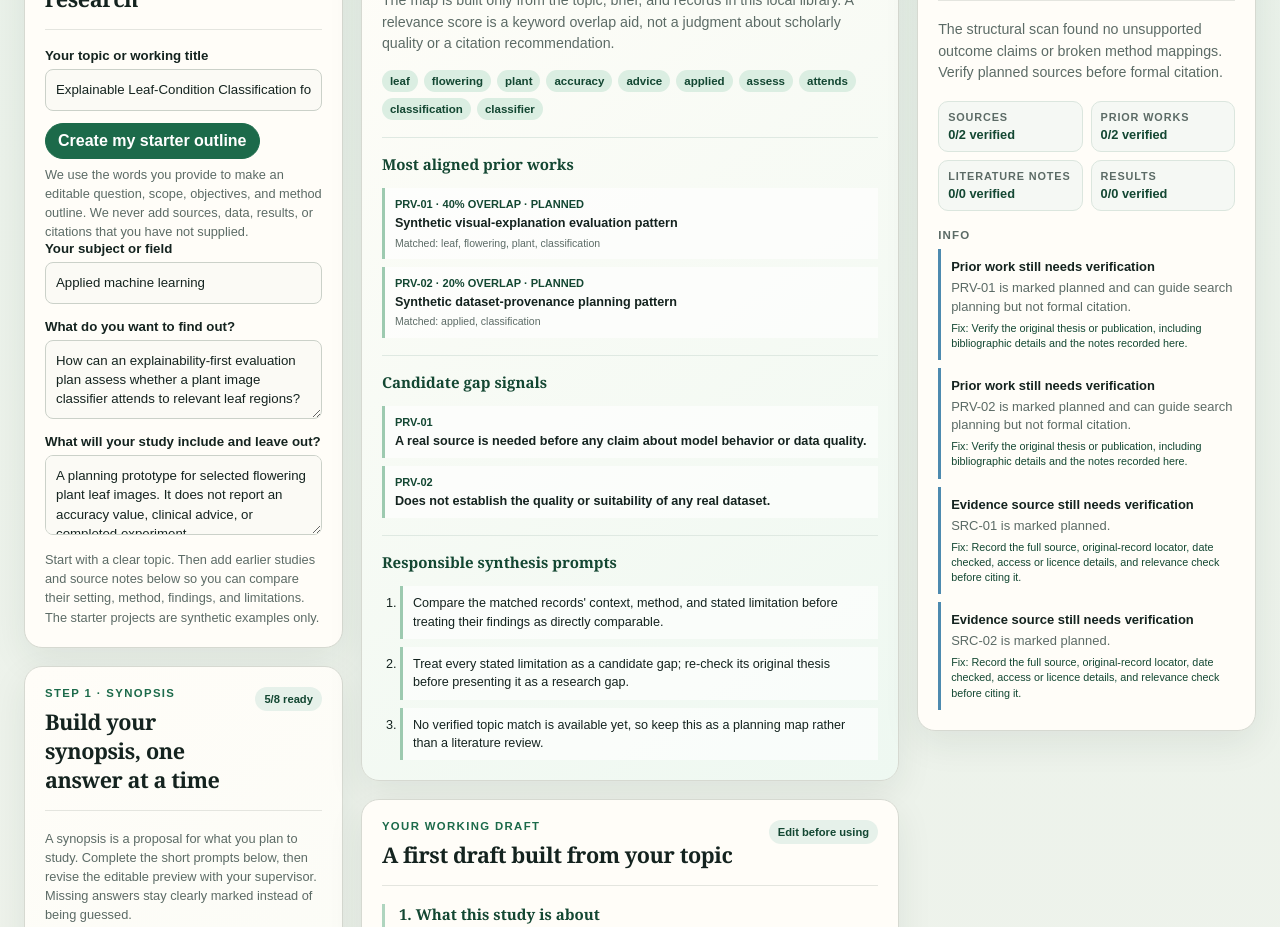
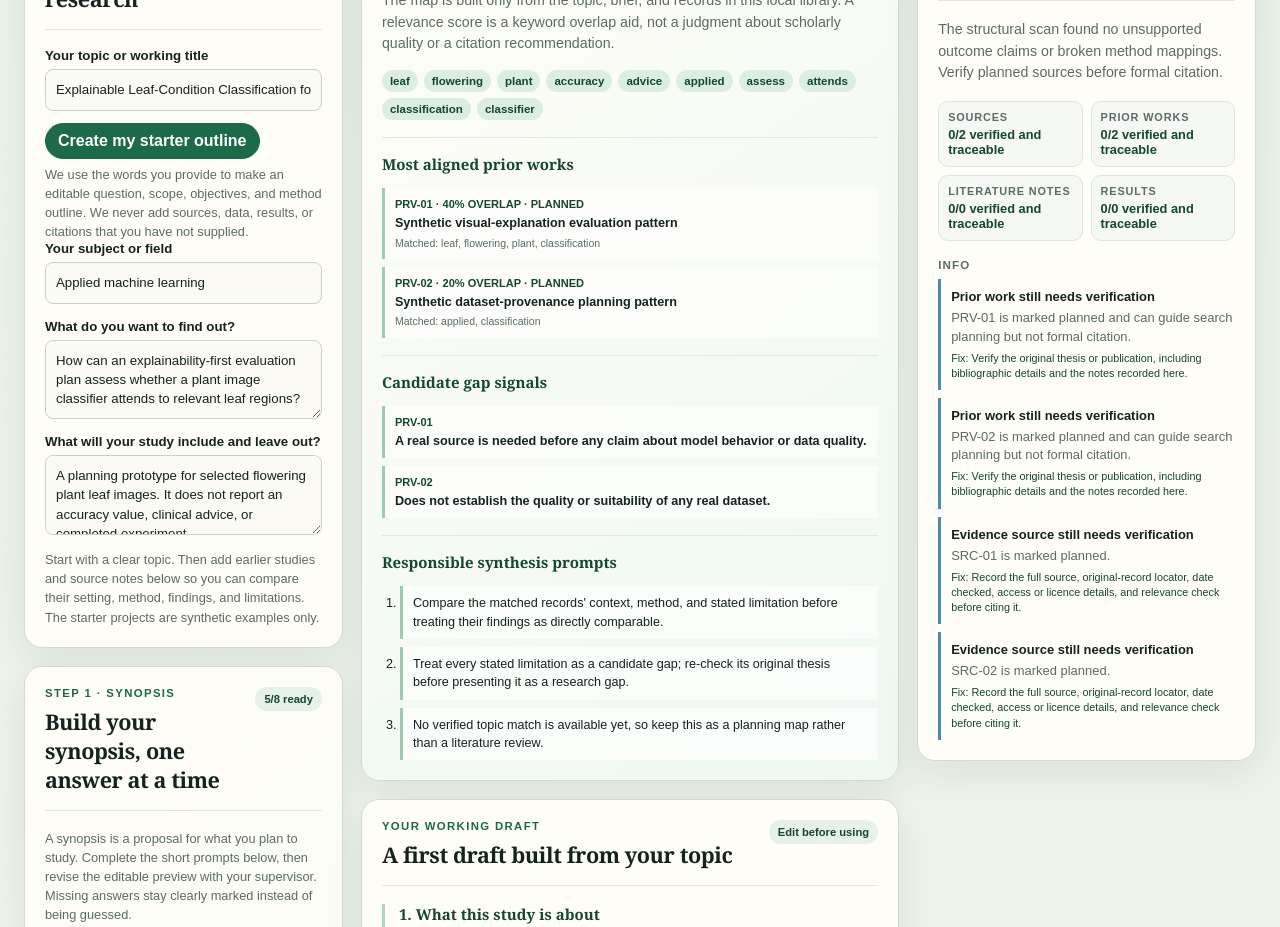
Before and after one commit to d4kash/thesis, a Next.js app: page / in a window 1280 px wide. Shown: the part 1380-2307 px from the top of the page. Built offline with nearby package versions, Linux system fonts and the light colour scheme.

Commit message:
Count only traceable verified evidence

```diff
--- a/components/ReviewPanel.tsx
+++ b/components/ReviewPanel.tsx
@@ -28,19 +28,19 @@ export function ReviewPanel({ review }: ReviewPanelProps) {
       <dl className="review-stats" aria-label="Evidence ledger status">
         <div>
           <dt>Sources</dt>
-          <dd>{review.verifiedSourceCount}/{review.sourceCount} verified</dd>
+          <dd>{review.verifiedSourceCount}/{review.sourceCount} verified and traceable</dd>
         </div>
         <div>
           <dt>Prior works</dt>
-          <dd>{review.verifiedPriorResearchCount}/{review.priorResearchCount} verified</dd>
+          <dd>{review.verifiedPriorResearchCount}/{review.priorResearchCount} verified and traceable</dd>
         </div>
         <div>
           <dt>Literature notes</dt>
-          <dd>{review.verifiedLiteratureNoteCount}/{review.literatureNoteCount} verified</dd>
+          <dd>{review.verifiedLiteratureNoteCount}/{review.literatureNoteCount} verified and traceable</dd>
         </div>
         <div>
           <dt>Results</dt>
-          <dd>{review.verifiedResultCount}/{review.resultCount} verified</dd>
+          <dd>{review.verifiedResultCount}/{review.resultCount} verified and traceable</dd>
         </div>
       </dl>
       <div className="issues">
--- a/lib/quality.ts
+++ b/lib/quality.ts
@@ -389,11 +389,11 @@ export function reviewProject(project: ThesisProject, draft: DraftSection[]): Qu
     score,
     canExportAsDraft: criticalCount === 0,
     sourceCount: project.sources.length,
-    verifiedSourceCount: project.sources.filter((source) => source.status === "verified").length,
+    verifiedSourceCount: project.sources.filter(isUsableVerifiedSource).length,
     priorResearchCount: project.priorResearch.length,
     verifiedPriorResearchCount: project.priorResearch.filter(isUsableVerifiedPriorResearch).length,
     literatureNoteCount: literatureNotes.length,
-    verifiedLiteratureNoteCount: literatureNotes.filter((note) => note.status === "verified").length,
+    verifiedLiteratureNoteCount: literatureNotes.filter((note) => canMarkLiteratureNoteVerified(note, project.sources)).length,
     resultCount: project.results.length,
     verifiedResultCount: project.results.filter(isTraceableVerifiedResult).length,
   };
```
Also changed, not shown: 1 other file (tests, documents, lock files or other folders).
